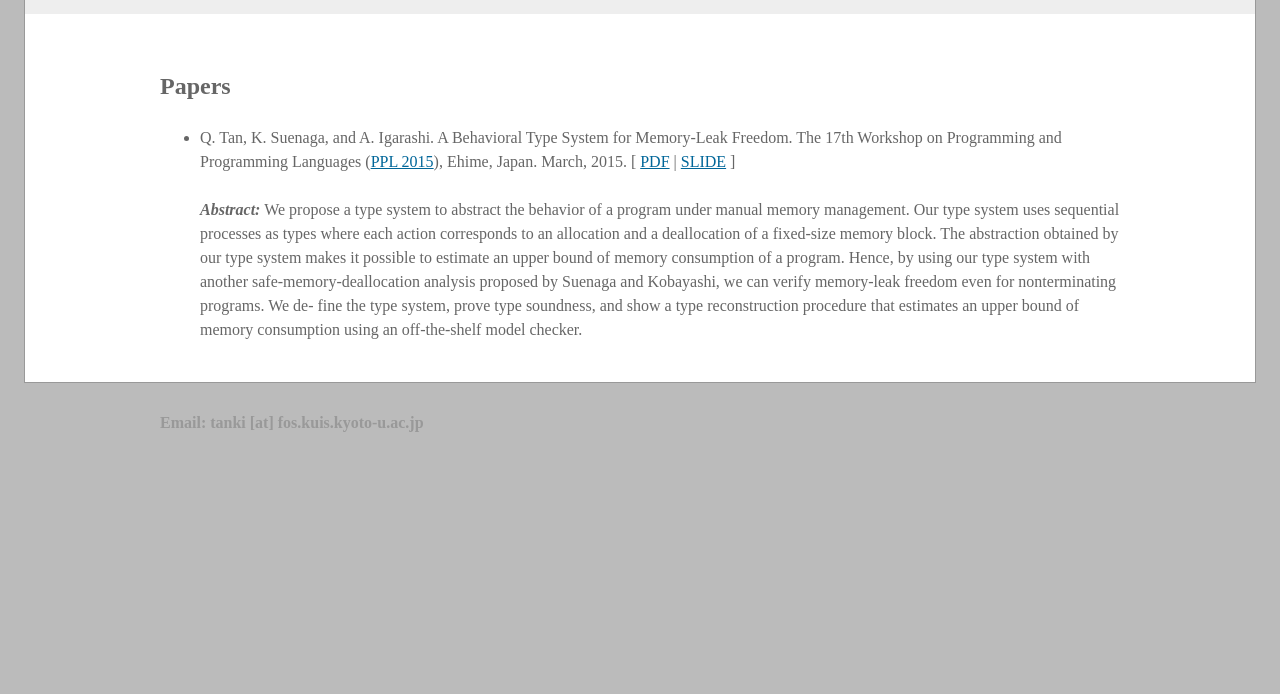
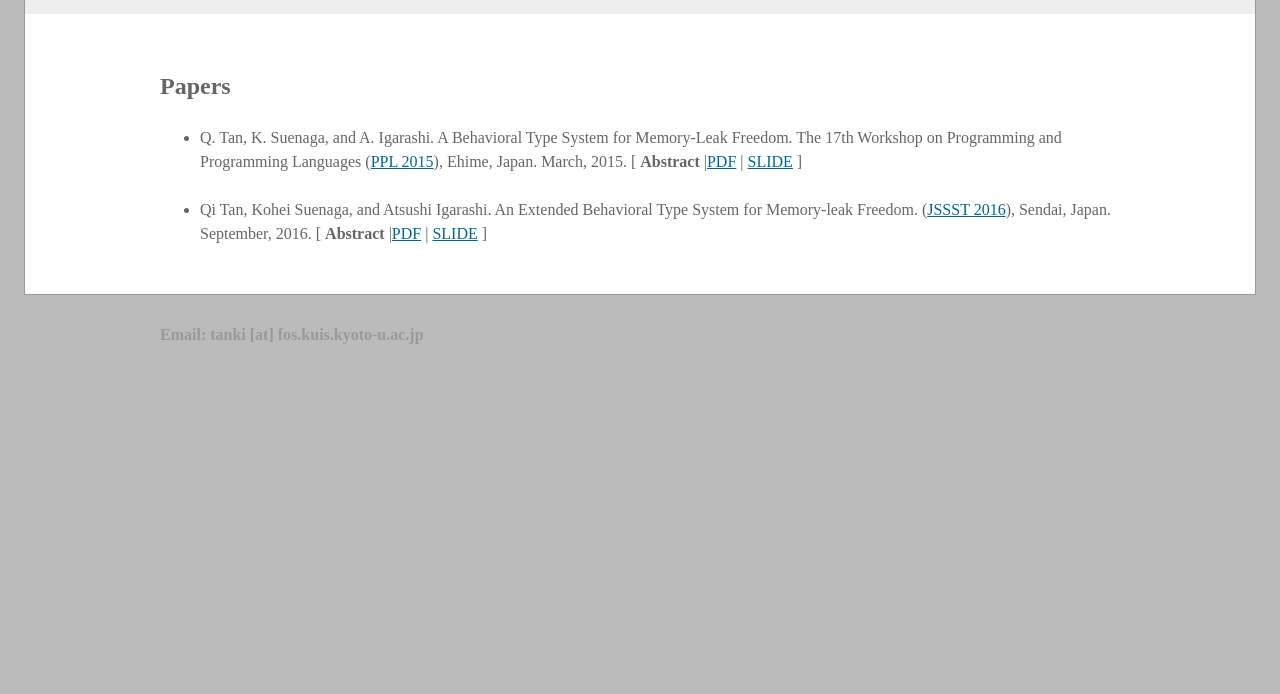
Before and after one commit to iamtanki/iamtanki.github.com, a plain HTML site: page index.html in a window 1280 px wide. Shown: the part 106-800 px from the top of the page. Drawn offline with nearby package versions, Linux system fonts and the light colour scheme; a small style sheet from the web is missing.

Commit message:
Add files via upload

```diff
--- a/index.html
+++ b/index.html
@@ -6,8 +6,8 @@
 <meta name="Keywords" content="program analysis, program verification, memory leak, behavioral type system, static analysis, nonterminating program"/>
   <meta name="Description" content="Qi TAN's HomePage"/>
   <meta name="viewport" content="initial-scale=1,user-scalable=no,maximum-scale=1,width=device-width">
-  <link rel="stylesheet" href="http://www.fos.kuis.kyoto-u.ac.jp/~tanki/assets/prism.css" />
-  <link rel="stylesheet" href="http://www.fos.kuis.kyoto-u.ac.jp/~tanki/assets/normalize.css" />
+  <link rel="stylesheet" href="assets/prism.css" />
+  <link rel="stylesheet" href="assets/normalize.css" />
   <link rel="stylesheet" href="htmlccs/assets/index.css">
 
 </head>
@@ -17,7 +17,7 @@
 
     <div class="head">
         <div class="middle">
-            <h1><a href="http://www.fos.kuis.kyoto-u.ac.jp/~tanki/">Qi  TAN</a></h1>
+            <h1>Qi  TAN</h1>
         </div>
     </div>
 
@@ -32,27 +32,40 @@
                Programming and Programming Languages
                (<a href="http://www-kb.is.s.u-tokyo.ac.jp/ppl2015/programme/">PPL
                2015</a>), Ehime, Japan. March,
-               2015. [ <a href="papers/memoryleak.pdf">PDF</a>
+               2015. [ <B title = "We propose a type system to abstract the behavior of a program under
+manual memory management. Our type system uses sequential processes as
+types where each action corresponds to an allocation and a
+deallocation of a fixed-size memory block. The abstraction obtained by
+our type system makes it possible to estimate an upper bound of memory
+consumption of a program. Hence, by using our type system with another
+safe-memory-deallocation analysis proposed by Suenaga and Kobayashi,
+we can verify memory-leak freedom even for nonterminating programs. We
+de- fine the type system, prove type soundness, and show a type
+reconstruction procedure that estimates an upper bound of memory
+consumption using an off-the-shelf model checker.">Abstract</B> |<a href="papers/memoryleak.pdf">PDF</a>
                | <a href="papers/ppl2015.pdf">SLIDE</a> ]
 
-              <p><span style="font-weight:bold;
-              font-style:italic"><B>Abstract:</B></span> We propose a
-              type system to abstract the behavior of a program under
-              manual memory management. Our type system uses
-              sequential processes as types where each action
-              corresponds to an allocation and a deallocation of a
-              fixed-size memory block. The abstraction obtained by our
-              type system makes it possible to estimate an upper bound
-              of memory consumption of a program. Hence, by using our
-              type system with another safe-memory-deallocation
-              analysis proposed by Suenaga and Kobayashi, we can
-              verify memory-leak freedom even for nonterminating
-              programs. We de- fine the type system, prove type
-              soundness, and show a type reconstruction procedure that
-              estimates an upper bound of memory consumption using an
-              off-the-shelf model checker.
-              </p>
+            <p></p>
             </li>
+
+            <li>
+              Qi Tan, Kohei Suenaga, and Atsushi Igarashi. An Extended Behavioral
+              Type System for Memory-leak Freedom.
+               (<a href="https://jssst2016.wordpress.com/%E3%83%97%E3%83%AD%E3%82%B0%E3%83%A9%E3%83%A0/">JSSST
+                2016</a>), Sendai, Japan. September,
+               2016. [ <B title = "In the previous work, we proposed a behavioral type system for a programming language with dynamic memory
+allocation and deallocation.  The behavioral type system, which uses sequential processes as types where
+each action is related to an allocation and a deallocation, can estimate an upper bound of memory
+consumption of a program.  However, the previous type system did not deal with path-sensitivity, which
+results in an imprecise abstraction even for a simple program.  In order to address this problem, we propose
+an extension of the previous type system with path-sensitive behavioral types.  Our extended type
+system can capture path-sensitive behavior of a program, which enables more precise analysis of the
+behavior of a program.">Abstract</B>  |<a href="papers/jssst2016.pdf">PDF</a>
+               | <a href="papers/jssst2016_pre.pdf">SLIDE</a> ]
+
+              <p></p>
+            </li>
+
 
           </ul>
         </div>
@@ -71,20 +84,6 @@
 
 <!--   <script src="assets/prism.js"></script> -->
 <!-- <script src="assets/baseliner.js"></script> -->
-<!-- <script> -->
-<!-- window.onload = function() { -->
-<!--     var baseliner = new Baseliner(24); -->
-<!-- } -->
-<!-- </script> -->
-<!-- <script>// ga -->
-<!-- var _gaq = _gaq || []; -->
-<!-- _gaq.push(['_setAccount', 'UA-36422454-1']); -->
-<!-- _gaq.push(['_trackPageview']); -->
 
-<!-- (function() { -->
-<!--  var ga = document.createElement('script'); ga.type = 'text/javascript'; ga.async = true; -->
-<!--  ga.src = ('https:' == document.location.protocol ? 'https://ssl' : 'http://www') + '.google-analytics.com/ga.js'; -->
-<!--  var s = document.getElementsByTagName('script')[0]; s.parentNode.insertBefore(ga, s); -->
-<!-- })();</script> -->
 </body>
 </html>
```
